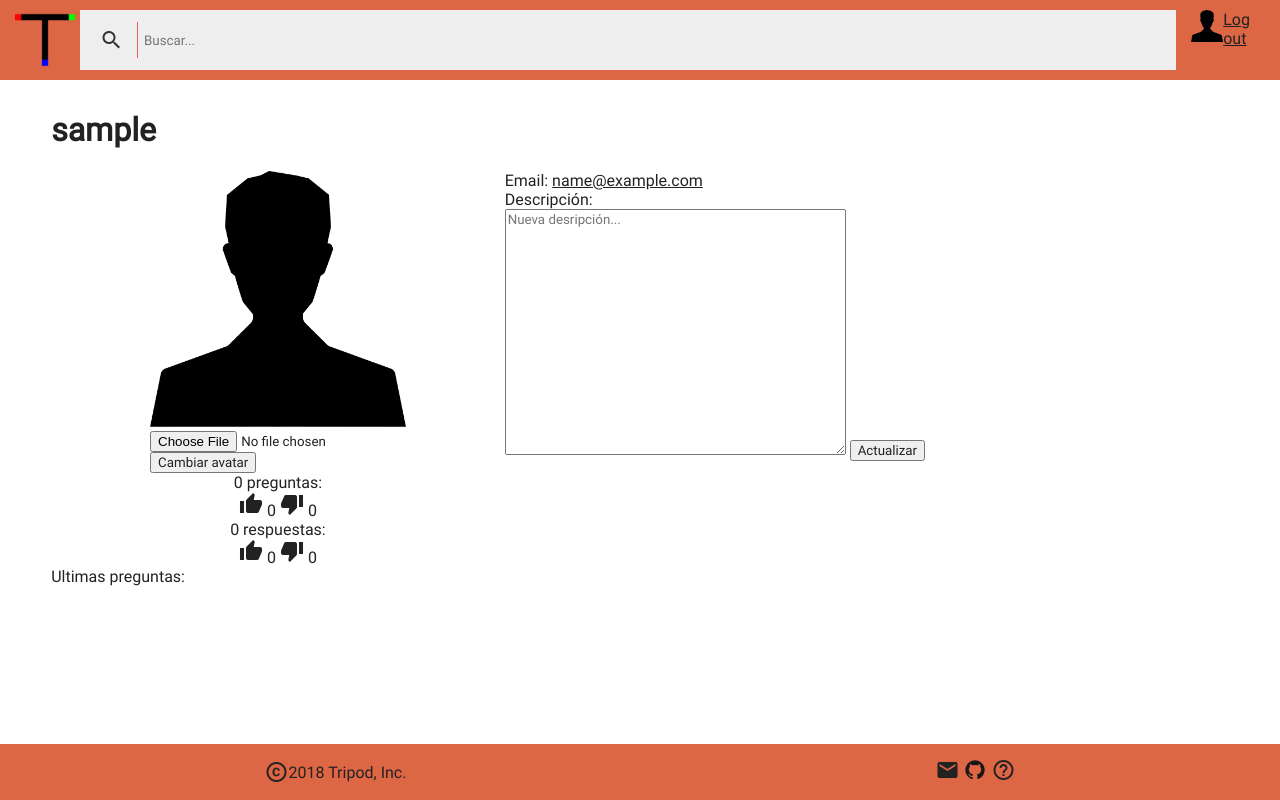
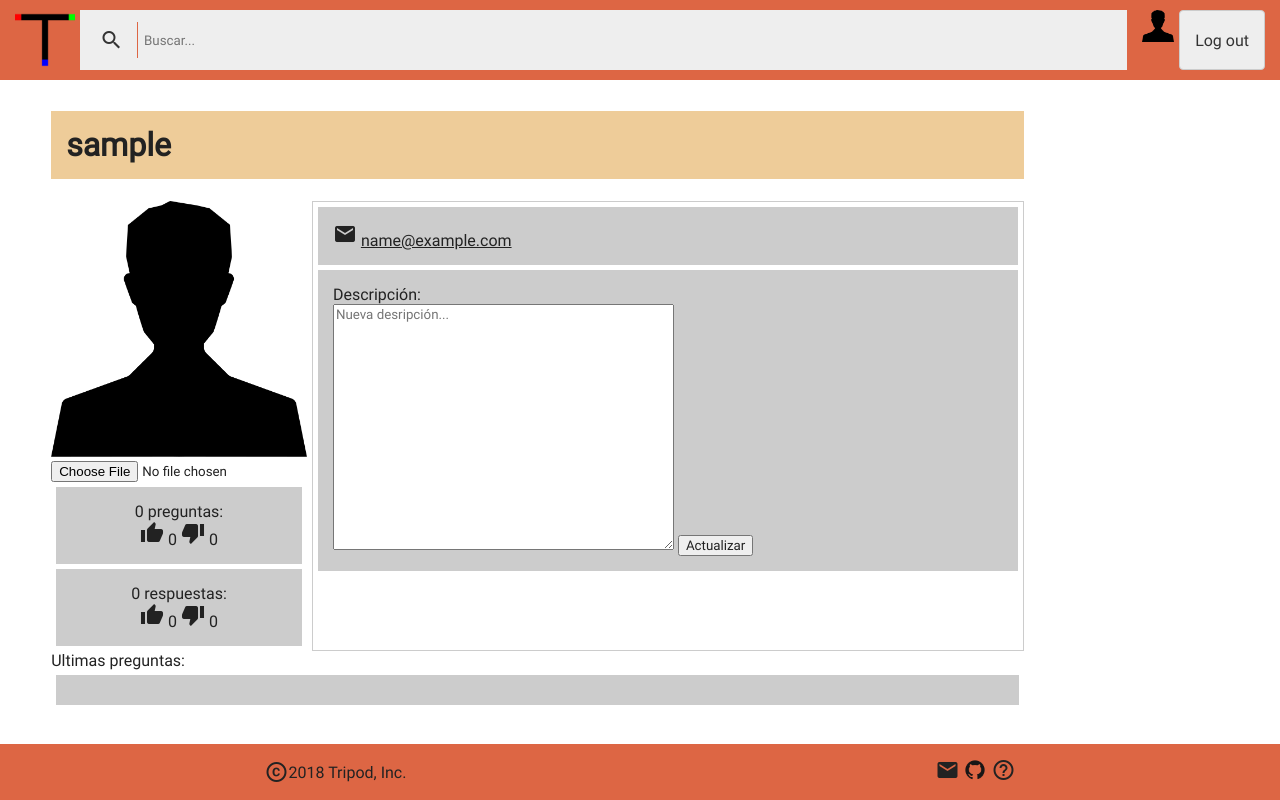
Before and after one commit to tripod-egibide/reto2, a PHP site: page /cuenta/perfil.php?id=1 in a window 1280 px wide. Run offline with PHP 8.4, Linux system fonts and the light colour scheme; the visitor is signed in with stand-in values (Sample User, id 1); data that the repository does not hold is empty.

Commit message:
Avance con todos los estilos

```diff
--- a/src/codigo/css/perfil.css
+++ b/src/codigo/css/perfil.css
@@ -17,3 +17,20 @@ main, .estadisticasDeUsuario>* {
   max-width: 256px;
   justify-self: center;
 }
+
+.fondoCCC, .preguntas, .respuestas, .desc, .email {
+	background-color: #ccc;
+	padding: 15px;
+	margin: 5px;
+}
+
+.datos {
+	width: 100%;
+	border: 1px solid #ccc;
+	margin-left: 5px;
+}
+
+.usuario {
+	background-color: #ec9;
+	padding: 15px;
+}
--- a/src/codigo/css/style.css
+++ b/src/codigo/css/style.css
@@ -34,8 +34,8 @@ html {
   border-right: 1px solid #d64;
 }
 
-#botonLogin, #botonSignin, #botonMenu,
-#ayudaMovil, #botonLoginMovil, #botonSigninMovil {
+#botonLogin, #botonSignin, #botonLogout, #botonMenu,
+#ayudaMovil, #botonLoginMovil, #botonLogoutMovil, #botonSigninMovil {
   display: flex;
   align-items: center;
   border: 1px solid #ccc;
@@ -166,15 +166,20 @@ footer img {
 .votosRespuesta{
 	display: flex;
 	justify-content: space-between;
-	width: 15%;
+	width: 25%;
 	float: left;
 }
 
 .titulo {
-  width: 85%;
+  width: 75%;
   float: right;
   background-color: #ec9;
-  padding: 4px;
+  padding: 10px;
+}
+.titulo i {
+	color: green;
+	border: 1px solid green;
+	border-radius: 100%;
 }
 
 .autor, .fecha{
@@ -188,6 +193,7 @@ footer img {
 }
 .etiqueta {
   display: inline-block;
+  margin: 5px 0;
 }
 .etiqueta a {
   background-color: #ec9;
@@ -204,17 +210,21 @@ footer img {
     display: flex;
   }
 
-  #botonLogin, #botonSignin {
+  #botonLogin, #botonSignin, #botonLogout {
     display: none;
   }
 
   #barraBusqueda, #barraBusqueda input {
     width: 100%;
   }
+
+  .votosRespuesta{
+	  flex-wrap: wrap;
+  }
 }
 
 @media only screen and (min-width: 601px) {
-  #ayudaMovil, #botonLoginMovil, #botonSigninMovil, #botonMenu {
+  #ayudaMovil, #botonLoginMovil, #botonSigninMovil, #botonLogoutMovil, #botonMenu {
     display: none;
   }
 
--- a/src/cuenta/perfil.php
+++ b/src/cuenta/perfil.php
@@ -35,7 +35,7 @@ if (isset($_GET["id"])) {
     <div class="gridContenedor">
       <?php include "../partefija/header.php"; ?>
       <main class="main">
-        <h1>
+        <h1 class="usuario">
           <?=$usuario["usuario"]?>
         </h1>
         <div class="info">
@@ -44,8 +44,9 @@ if (isset($_GET["id"])) {
               <img src="<?=$usuario["url_avatar"]?>" alt="" id="granAvatar">
               <?php if ($duenno) { ?>
                 <form class="subirAvatar" action="perfil.php?id=<?=$_GET["id"]?>" method="post" enctype="multipart/form-data">
-                  <input type="file" name="avatar" accept="image/*"><br>
-                  <input type="submit" value="Cambiar avatar">
+					<!-- Añadir el onchange en el script -->
+                  <input type="file" name="avatar" accept="image/*" onchange="submit()"><br>
+                  <!-- <input type="submit" value="Cambiar avatar"> -->
                 </form>
               <?php } ?>
             </div>
@@ -67,23 +68,29 @@ if (isset($_GET["id"])) {
             </div>
           </div>
           <div class="datos">
-          <label>Email:</label> <a href="mailto:<?=$usuario["email"]?>"><?=$usuario["email"]?></a><br>
+			  <div class="email">
+				  <label><i class="material-icons">email</i></label>
+				  <a href="mailto:<?=$usuario["email"]?>"><?=$usuario["email"]?></a><br>
+			  </div>
           <?php if ($duenno) {
             ?>
-            <form action="perfil.php?id=<?=$_GET["id"]?>" method="post">
-              <label for="descripcion">Descripci&oacute;n:</label><br>
-              <textarea name="descripcion" rows="16" cols="40" id="descripcion" maxlength=1000 placeholder="Nueva desripci&oacute;n..."><?=$usuario["descripcion"]?></textarea>
-              <input type="submit" name="" value="Actualizar">
-            </form>
+			<div class="desc">
+				<form action="perfil.php?id=<?=$_GET["id"]?>" method="post">
+				  <label for="descripcion">Descripci&oacute;n:</label><br>
+				  <textarea name="descripcion" rows="16" cols="40" id="descripcion" maxlength=1000 placeholder="Nueva desripci&oacute;n..."><?=$usuario["descripcion"]?></textarea>
+				  <input type="submit" name="" value="Actualizar">
+				</form>
+			</div>
             <?php
               } else {
               ?>
-            <p><?=$usuario["descripcion"]?></p>
+            <p class="desc"><?=$usuario["descripcion"]?></p>
             <?php } ?>
           </div>
         </div>
         <div class="listaPreguntas">
           <span>Ultimas preguntas: </span><br>
+		  <div class="fondoCCC">
           <?php
           $preguntas = preguntasDeUsuario($_GET["id"]);
           foreach ($preguntas as $pregunta) {
@@ -92,6 +99,7 @@ if (isset($_GET["id"])) {
             <?php
           }
           ?>
+		  </div>
         </div>
       </main>
       <div class="margen">
--- a/src/partefija/header.php
+++ b/src/partefija/header.php
@@ -31,8 +31,19 @@ $raiz = $_SERVER['DOCUMENT_ROOT'];
   <a href="#" id="botonMenu"><i class="material-icons">menu</i></a>
 </header>
 <div id="menuMovil">
+	<?php
+	if (!isset($_SESSION["id"])) {
+	?>
     <a href="#" id="botonLoginMovil">Sign in</a>
     <a href="#" id="botonSigninMovil">Sign up</a>
+	<?php
+	}
+	if (isset($_SESSION["id"])) {
+	?>
+	<a href="#" id="botonLogoutMovil">Log out</a>
+	<?php
+	}
+	?>
     <a href="/doc/Manual%20del%20Usuario.pdf" id="ayudaMovil" target="_blank"><i class="material-icons">help_outline</i></a>
 </div>
 <!-- Login -->
```
Also changed, not shown: src/imagenes/avatar/Gatito.jpg (added), src/imagenes/avatar/IMG_0083.JPG (added).
